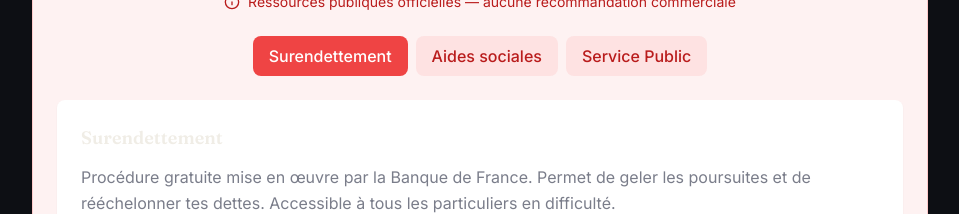
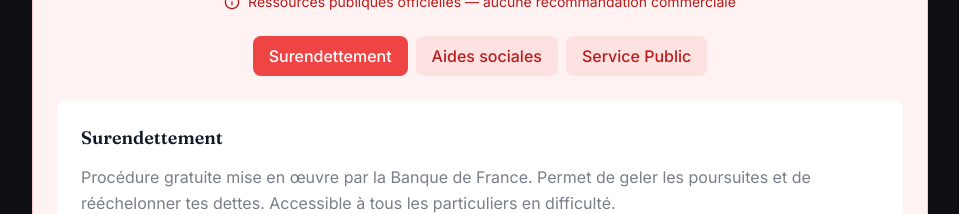
Before and after one commit to mbrakouassikan-netizen/FinanceScore, a Next.js app: page /resultats in a window 1280 px wide. Shown: the part 2080-2294 px from the top of the page, without its empty margins (160-1119 px from the left). Built offline with nearby package versions, Linux system fonts and the light colour scheme; no server answers.

Commit message:
Corriger 3 problèmes restants : pourcentages arrondis dans StrengthsWeaknesses, titre onglet visible, fond ressources professionnel

```diff
--- a/components/results/OfficialResources.tsx
+++ b/components/results/OfficialResources.tsx
@@ -110,7 +110,7 @@ const getLevelColors = (score: number) => {
     button: "bg-orange-500 hover:bg-orange-600 text-white"
   };
   if (score <= 79) return {
-    bg: "bg-blue-50",
+    bg: "bg-white",
     border: "border-blue-200",
     text: "text-blue-700",
     tabActive: "bg-blue-500 text-white",
@@ -207,7 +207,7 @@ export default function OfficialResources({ score }: { score: number }) {
         {resources[activeTab] ? (
           <>
             <div className="mb-4">
-              <h3 className="text-lg font-semibold text-text-primary mb-3">
+              <h3 className="text-lg font-semibold text-gray-900 mb-3">
                 {resources[activeTab].title || 'Ressource'}
               </h3>
               <p className="text-text-secondary leading-relaxed">
--- a/components/results/StrengthsWeaknesses.tsx
+++ b/components/results/StrengthsWeaknesses.tsx
@@ -38,7 +38,7 @@ export const StrengthsWeaknesses: React.FC<StrengthsWeaknessesProps> = ({ scoreR
                     <div>
                       <div className="font-medium text-text-primary">{pillar.name}</div>
                       <div className="text-sm text-text-secondary">
-                        {pillar.percentage}% - Excellent niveau !
+                        {Math.round(pillar.percentage)}% - Excellent niveau !
                       </div>
                     </div>
                   </div>
@@ -70,7 +70,7 @@ export const StrengthsWeaknesses: React.FC<StrengthsWeaknessesProps> = ({ scoreR
                     <div>
                       <div className="font-medium text-text-primary">{pillar.name}</div>
                       <div className="text-sm text-text-secondary">
-                        {pillar.percentage}% - Peut être optimisé
+                        {Math.round(pillar.percentage)}% - Peut être optimisé
                       </div>
                     </div>
                   </div>
```
